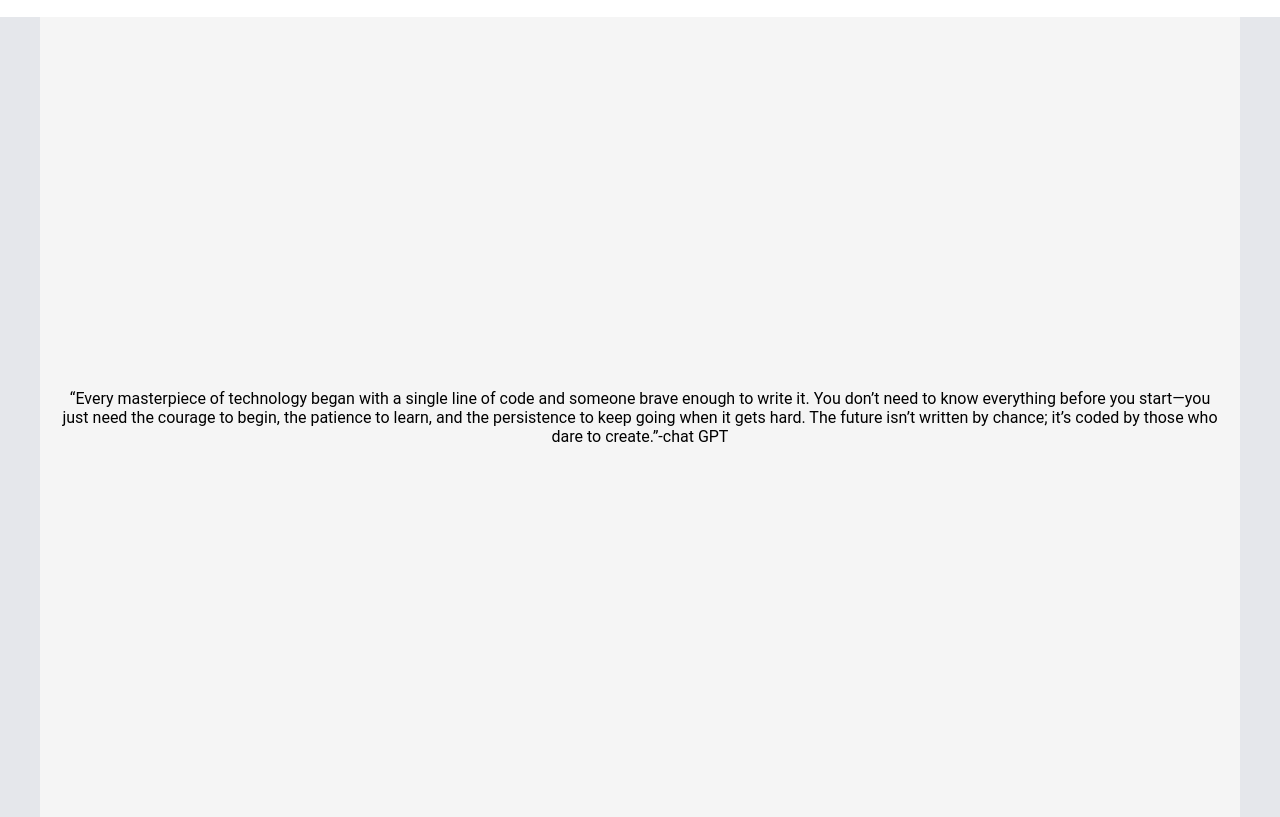
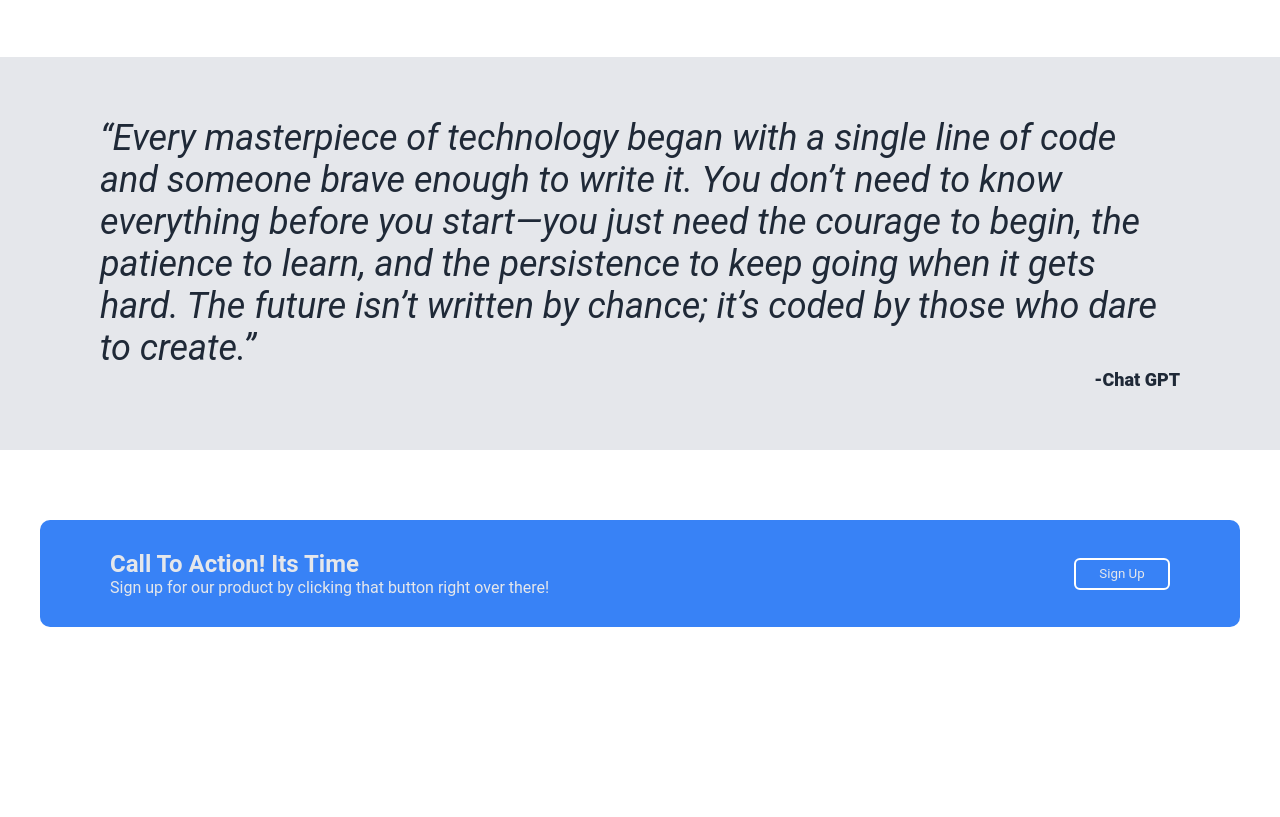
Before and after one commit to Sherap-dev/project_landingPage, a plain HTML site: page index.html in a window 1280 px wide. Shown: the part 919-1736 px from the top of the page. After the commit the page ends 1616 px from the top, so only its background shows below. Drawn offline with Linux system fonts and the light colour scheme.

Commit message:
add third and fourth section

```diff
--- a/index.html
+++ b/index.html
@@ -53,7 +53,17 @@
     </section>
     <section class="sec-3">
        <div class="quote-cont">
-            <p class="quote">“Every masterpiece of technology began with a single line of code and someone brave enough to write it. You don’t need to know everything before you start—you just need the courage to begin, the patience to learn, and the persistence to keep going when it gets hard. The future isn’t written by chance; it’s coded by those who dare to create.”<span class="author">-chat GPT</span></p>
+            <p class="quote">“Every masterpiece of technology began with a single line of code and someone brave enough to write it. You don’t need to know everything before you start—you just need the courage to begin, the patience to learn, and the persistence to keep going when it gets hard. The future isn’t written by chance; it’s coded by those who dare to create.”</p>
+            <p class="author">-Chat GPT</p>
+        </div>
+    </section>
+    <section class="cta">
+        <div class="cta-text">
+            <div class="text">
+            <h2> Call To Action! Its Time</h2>
+            <p>Sign up for our product by clicking that button right over there!</p>
+            </div>
+            <button class="signup2">Sign Up</button>
         </div>
     </section>
 </body>
--- a/styles.css
+++ b/styles.css
@@ -120,12 +120,15 @@ img {
 .cat-cont {
     display: flex;
     justify-content: space-evenly;
+    padding-top: 40px;
 
 }
 
 
 .cat-img{
     width: 10rem;
+    min-width: 8rem;
+
 
 
 }
@@ -133,6 +136,7 @@ img {
 .pyon-pyon {
     border-radius: 10px;
     border: 3px solid #3882f6;
+    align-items: center;
 
 }
 
@@ -149,11 +153,53 @@ img {
     margin: 0 auto;
     padding: 0 40px;
     display: flex;
-  justify-content: center;   /* centers horizontally */
-  align-items: center;       /* centers vertically */
-  height: 100vh;             /* full screen height */
-  background-color: #f5f5f5; /* optional soft background */
-  padding: 0 20px;
-  text-align: center;
+    flex-direction: column;
+    padding: 60px;
+    color: #1f2937;
+    font-size: 36px;
+    font-style: italic;
 
 }
+
+.author {
+    font-size: 18px;
+    font-weight: 900;
+    font-style: normal;
+    text-align: end
+}
+
+.cta{
+    display: flex;
+
+}
+
+.cta-text {
+    flex: 1;
+    height: max-content;
+    max-width: 1200px;
+    margin: 70px auto;
+    padding: 30px 30px;
+    display: flex;
+    background-color: #3882f6;
+    justify-content: space-between;
+    align-items: center;
+    border-radius: 10px;
+    color: #e5e7eb;
+}
+
+
+.signup2 {
+    background-color: #3882f6;
+    width: 6rem;
+    height: 2rem;
+    border: 2px solid white;
+    color: #e5e7eb;
+    border-radius: 6px;
+    margin: 0 40px;
+
+
+}
+
+.text {
+   padding: 0 40px;
+}
```
